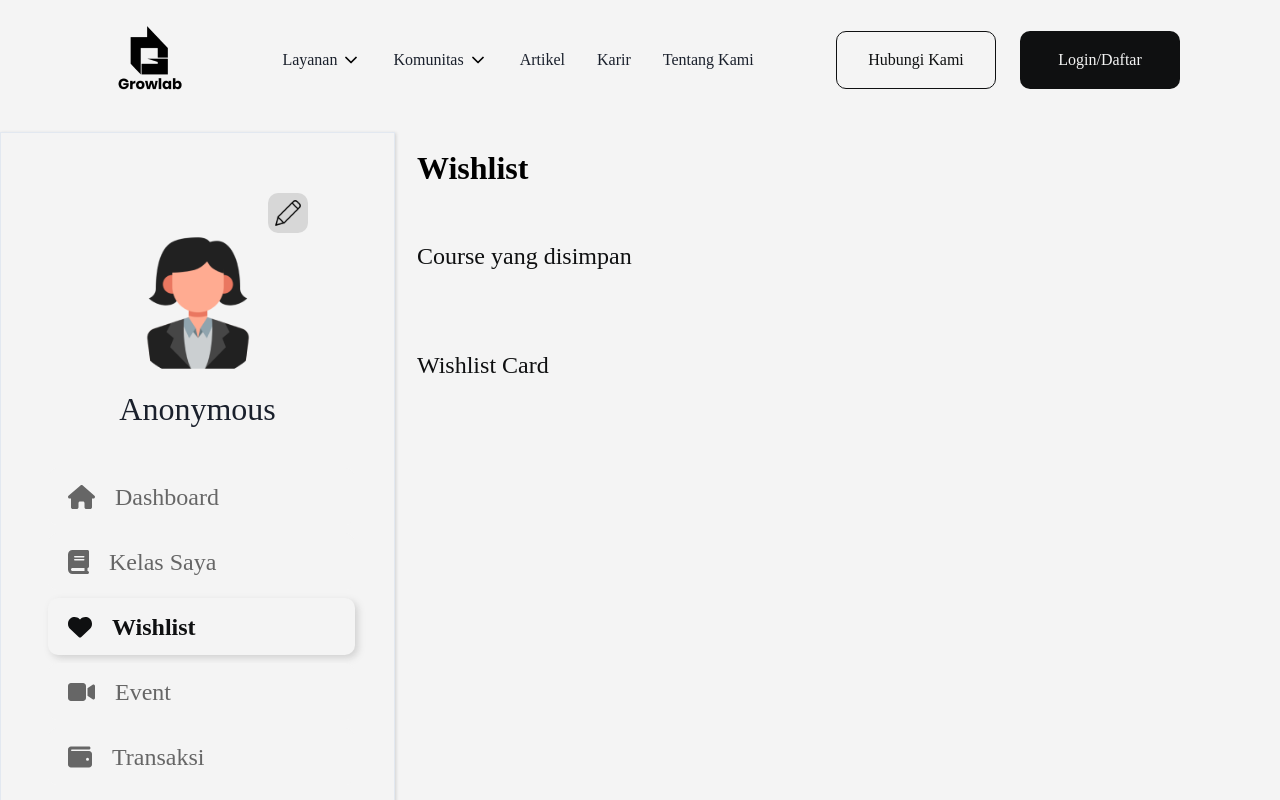
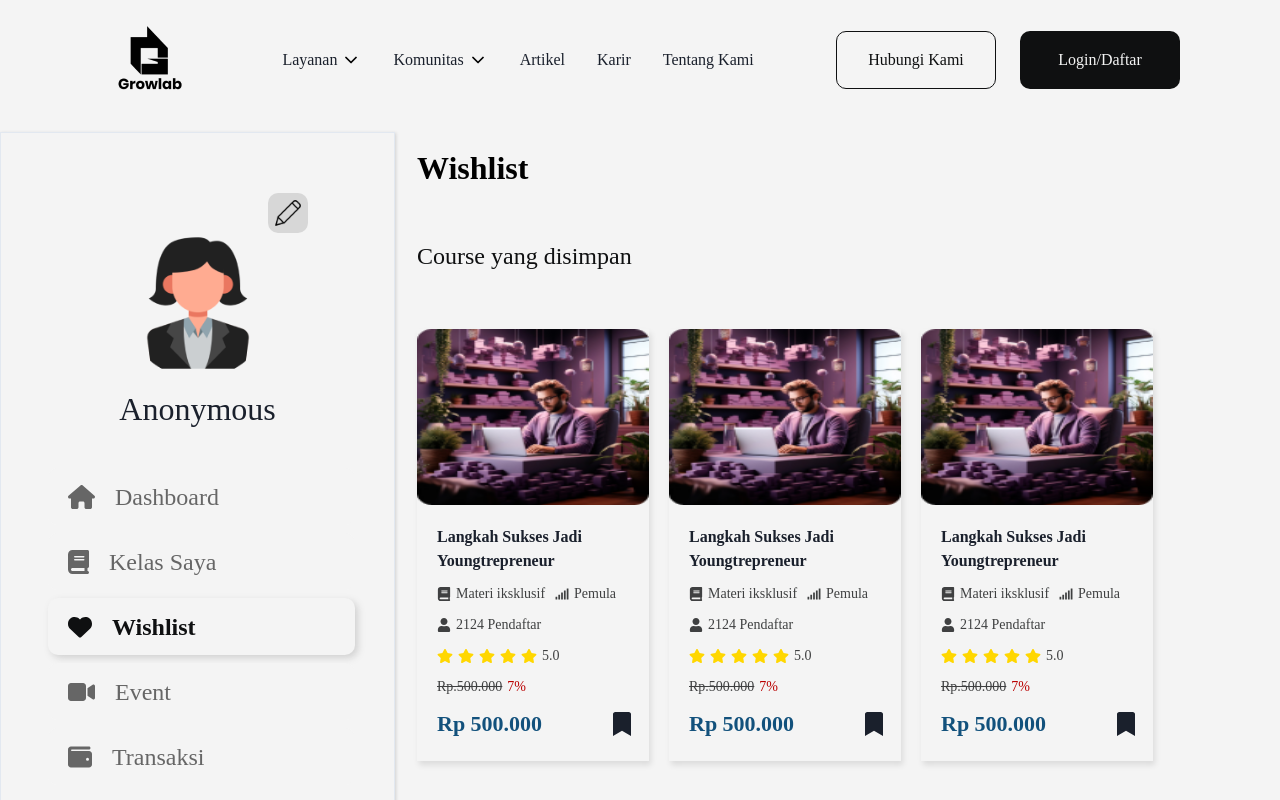
Before and after one commit to akgeninov/PROJECT, a React (Create React App) app in the folder client/: page /profile/wishlist in a window 1280 px wide. Shown: the top 800 px of the page. Built offline with nearby package versions, Linux system fonts and the light colour scheme.

Commit message:
wishlist card

```diff
--- /dev/null
+++ b/client/src/components/global-component/card/wishlist-card/WishlistCard.jsx
@@ -0,0 +1,108 @@
+import React from "react";
+import { Link } from "react-router-dom";
+import { images } from "../../../../constants";
+import { FaBook, FaSignal, FaUser, FaStar, FaBookmark } from "react-icons/fa";
+
+export default function WishlistCard() {
+  const renderStars = () => {
+    const stars = [];
+    for (let i = 0; i < 5; i++) {
+      stars.push(<FaStar key={i} style={{ fontSize: "1em", color: "gold", marginRight: "5px" }} />);
+    }
+    return stars;
+  };
+
+  return (
+    <div className="flex">
+      <div className="w-[232px] h-[432px] bg-white-200 mr-[20px]" style={{ boxShadow: '2px 4px 6px rgba(0, 0, 0, 0.1)' }}>
+        <img
+          src={images.kelasFoto}
+          alt="Career Momen 1"
+          className="w-[232px] h-[176px] mr-[28px]"
+        />
+        <div className="ml-[20px] mt-[20px]">
+          <h2 className="font-bold mb-[10px]">Langkah Sukses Jadi Youngtrepreneur</h2>
+          <p className="mb-[10px]" style={{ display: "flex", alignItems: "center", color: " #3F4041", fontSize: "14px" }}>
+            <FaBook className="mr-[5px]" style={{ fontSize: "1em" }} /> Materi iksklusif
+            <FaSignal className="ml-[10px] mr-[5px]" style={{ fontSize: "1em" }} /> Pemula
+          </p>
+          <p className="mb-[10px]" style={{ display: "flex", alignItems: "center", color: " #3F4041", fontSize: "14px" }}>
+            <FaUser className="mr-[5px]" style={{ fontSize: "1em" }} /> 2124 Pendaftar
+          </p>
+          <div className="mb-[10px]" style={{ display: "flex", alignItems: "center" }}>
+            {renderStars()}
+            <p style={{color: " #3F4041", fontSize: "14px"}}>5.0</p>
+          </div>
+          <div className="mb-[10px]" style={{ display: "flex", alignItems: "center" }}>
+            <p style={{ textDecoration: "line-through", color: " #3F4041", fontSize: "14px" }}>Rp.500.000</p>
+            <p className="ml-[5px]" style={{color:"#BA0000", fontSize: "14px"}} >7%</p>
+          </div>
+          <div style={{ display: "flex", alignItems: "center" }}>
+            <h2 className="font-bold" style={{color: " #12517C", fontSize: "22px"}}>Rp 500.000</h2>
+            <FaBookmark className="ml-auto mr-[15px]" style={{fontSize: "1.5em"}}/>
+          </div>
+        </div>
+      </div>
+
+      <div className="w-[232px] h-[432px] bg-white-200 mr-[20px]" style={{ boxShadow: '2px 4px 6px rgba(0, 0, 0, 0.1)' }}>
+        <img
+          src={images.kelasFoto}
+          alt="Career Momen 1"
+          className="w-[232px] h-[176px] mr-[28px]"
+        />
+        <div className="ml-[20px] mt-[20px]">
+          <h2 className="font-bold mb-[10px]">Langkah Sukses Jadi Youngtrepreneur</h2>
+          <p className="mb-[10px]" style={{ display: "flex", alignItems: "center", color: " #3F4041", fontSize: "14px" }}>
+            <FaBook className="mr-[5px]" style={{ fontSize: "1em" }} /> Materi iksklusif
+            <FaSignal className="ml-[10px] mr-[5px]" style={{ fontSize: "1em" }} /> Pemula
+          </p>
+          <p className="mb-[10px]" style={{ display: "flex", alignItems: "center", color: " #3F4041", fontSize: "14px" }}>
+            <FaUser className="mr-[5px]" style={{ fontSize: "1em" }} /> 2124 Pendaftar
+          </p>
+          <div className="mb-[10px]" style={{ display: "flex", alignItems: "center" }}>
+            {renderStars()}
+            <p style={{color: " #3F4041", fontSize: "14px"}}>5.0</p>
+          </div>
+          <div className="mb-[10px]" style={{ display: "flex", alignItems: "center" }}>
+            <p style={{ textDecoration: "line-through", color: " #3F4041", fontSize: "14px" }}>Rp.500.000</p>
+            <p className="ml-[5px]" style={{color:"#BA0000", fontSize: "14px"}} >7%</p>
+          </div>
+          <div style={{ display: "flex", alignItems: "center" }}>
+            <h2 className="font-bold" style={{color: " #12517C", fontSize: "22px"}}>Rp 500.000</h2>
+            <FaBookmark className="ml-auto mr-[15px]" style={{fontSize: "1.5em"}}/>
+          </div>
+        </div>
+      </div>
+
+      <div className="w-[232px] h-[432px] bg-white-200 mr-[20px]" style={{ boxShadow: '2px 4px 6px rgba(0, 0, 0, 0.1)' }}>
+        <img
+          src={images.kelasFoto}
+          alt="Career Momen 1"
+          className="w-[232px] h-[176px] mr-[28px]"
+        />
+        <div className="ml-[20px] mt-[20px]">
+          <h2 className="font-bold mb-[10px]">Langkah Sukses Jadi Youngtrepreneur</h2>
+          <p className="mb-[10px]" style={{ display: "flex", alignItems: "center", color: " #3F4041", fontSize: "14px" }}>
+            <FaBook className="mr-[5px]" style={{ fontSize: "1em" }} /> Materi iksklusif
+            <FaSignal className="ml-[10px] mr-[5px]" style={{ fontSize: "1em" }} /> Pemula
+          </p>
+          <p className="mb-[10px]" style={{ display: "flex", alignItems: "center", color: " #3F4041", fontSize: "14px" }}>
+            <FaUser className="mr-[5px]" style={{ fontSize: "1em" }} /> 2124 Pendaftar
+          </p>
+          <div className="mb-[10px]" style={{ display: "flex", alignItems: "center" }}>
+            {renderStars()}
+            <p style={{color: " #3F4041", fontSize: "14px"}}>5.0</p>
+          </div>
+          <div className="mb-[10px]" style={{ display: "flex", alignItems: "center" }}>
+            <p style={{ textDecoration: "line-through", color: " #3F4041", fontSize: "14px" }}>Rp.500.000</p>
+            <p className="ml-[5px]" style={{color:"#BA0000", fontSize: "14px"}} >7%</p>
+          </div>
+          <div style={{ display: "flex", alignItems: "center" }}>
+            <h2 className="font-bold" style={{color: " #12517C", fontSize: "22px"}}>Rp 500.000</h2>
+            <FaBookmark className="ml-auto mr-[15px]" style={{fontSize: "1.5em"}}/>
+          </div>
+        </div>
+      </div>
+    </div>
+  );
+}
--- a/client/src/components/profile/wishlist/Wishlist.jsx
+++ b/client/src/components/profile/wishlist/Wishlist.jsx
@@ -1,3 +1,6 @@
+import React from "react";
+import WishlistCard from "../../global-component/card/wishlist-card/WishlistCard";
+
 export default function Wishlist() {
   return (
     <div className="flex flex-col">
@@ -5,7 +8,7 @@ export default function Wishlist() {
         Wishlist
       </p>
       <p className="mb-[37px] text-[24px] font-normal leading-[72px] text-black500">Course yang disimpan</p>
-      <p className="mb-[37px] text-[24px] font-normal leading-[72px] text-black500">Wishlist Card</p>
+      <WishlistCard/>
     </div>
   );
 }
```
